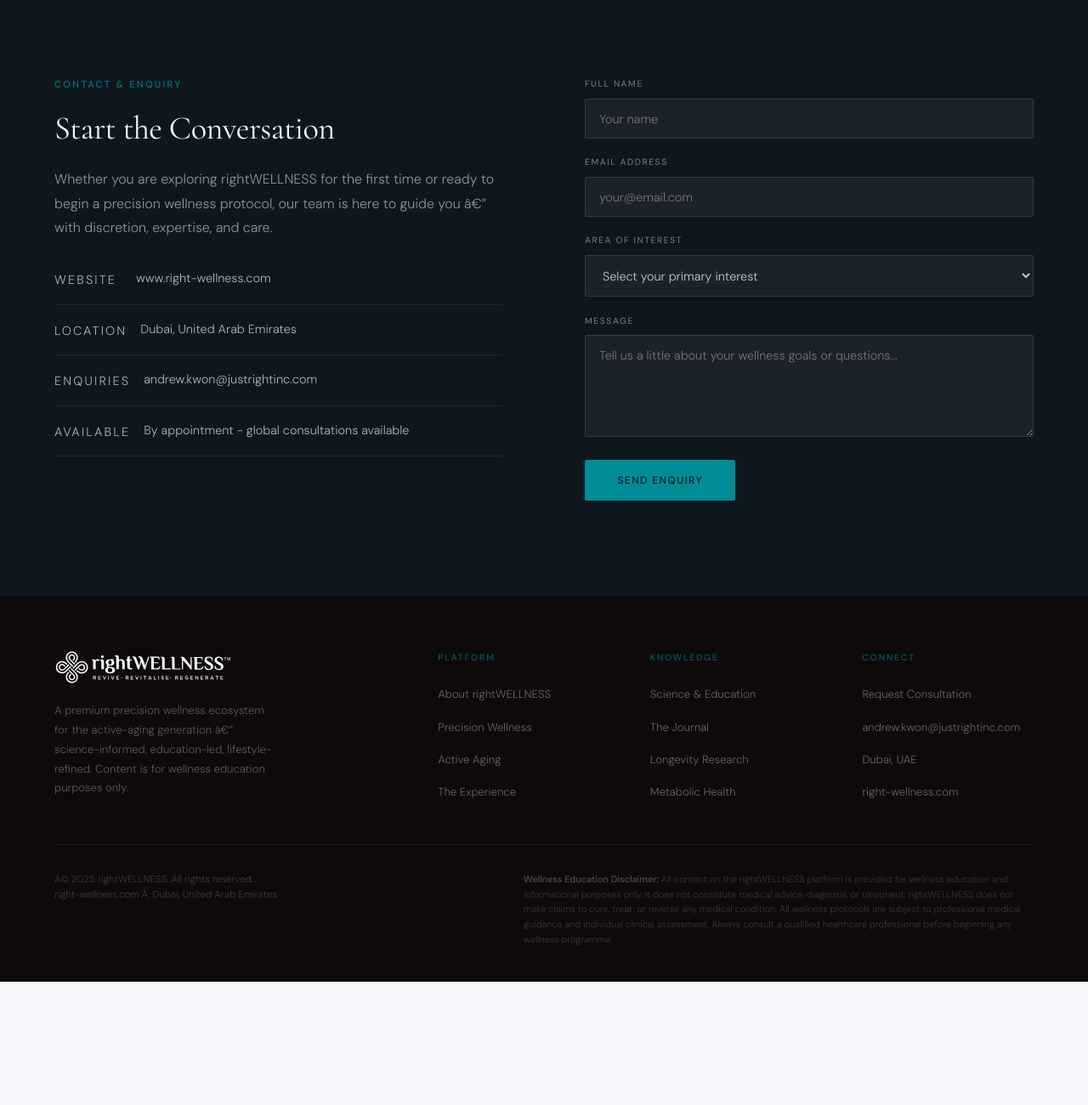
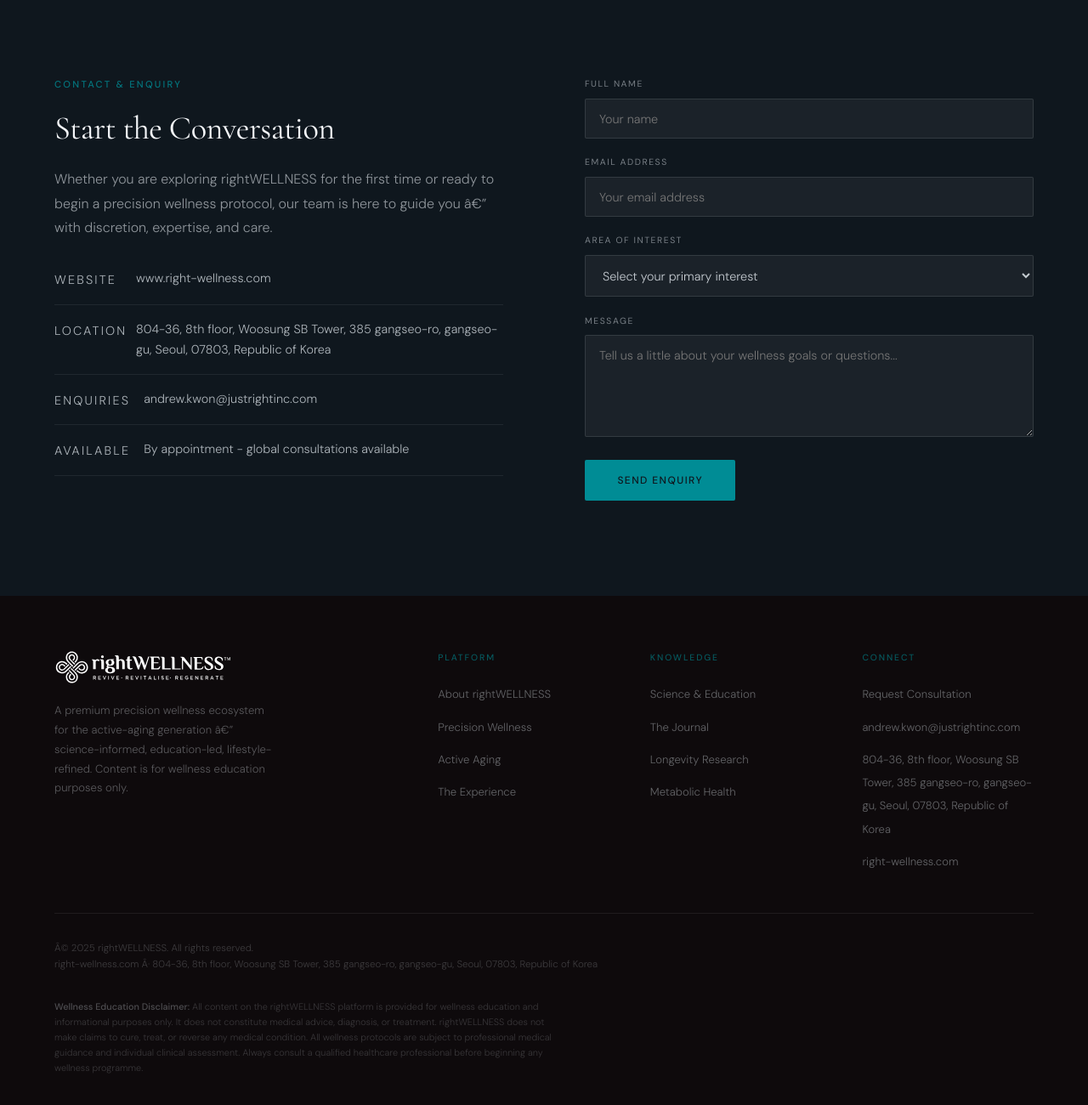
Before and after one commit to kishanjustright-afk/right-wellness, a plain HTML site: page index.html in a window 1280 px wide. Shown: the part 9247-10547 px from the top of the page at 85% size. Before the commit the page ends 10402 px from the top, so only its background shows below. Drawn offline with nearby package versions, Linux system fonts and the light colour scheme.

Commit message:
Replace placeholder email and Dubai location with Korea address

```diff
--- a/index.html
+++ b/index.html
@@ -2047,7 +2047,7 @@ Every journey is personal. Where professional assessment is required, it should
           </div>
           <div class="contact-detail">
             <span class="contact-detail-label">Location</span>
-            <span>Dubai, United Arab Emirates</span>
+            <span>804-36, 8th floor, Woosung SB Tower, 385 gangseo-ro, gangseo-gu, Seoul, 07803, Republic of Korea</span>
           </div>
           <div class="contact-detail">
             <span class="contact-detail-label">Enquiries</span>
@@ -2066,7 +2066,7 @@ Every journey is personal. Where professional assessment is required, it should
         </div>
         <div class="form-group">
           <label>Email Address</label>
-          <input type="email" placeholder="your@email.com">
+          <input type="email" placeholder="Your email address">
         </div>
         <div class="form-group">
           <label>Area of Interest</label>
@@ -2121,7 +2121,7 @@ Every journey is personal. Where professional assessment is required, it should
         <ul>
           <li><a href="#contact">Request Consultation</a></li>
           <li><a href="andrew.kwon@justrightinc.com">andrew.kwon@justrightinc.com</a></li>
-          <li><a href="#">Dubai, UAE</a></li>
+          <li><a href="#">804-36, 8th floor, Woosung SB Tower, 385 gangseo-ro, gangseo-gu, Seoul, 07803, Republic of Korea</a></li>
           <li><a href="#">right-wellness.com</a></li>
         </ul>
       </div>
@@ -2129,7 +2129,7 @@ Every journey is personal. Where professional assessment is required, it should
     <div class="footer-bottom">
       <div class="footer-copy">
         Â© 2025 rightWELLNESS. All rights reserved.<br>
-        right-wellness.com Â· Dubai, United Arab Emirates
+        right-wellness.com Â· 804-36, 8th floor, Woosung SB Tower, 385 gangseo-ro, gangseo-gu, Seoul, 07803, Republic of Korea
       </div>
       <div class="footer-disclaimer">
         <strong style="color:rgba(226,232,237,0.3);font-weight:500;">Wellness Education Disclaimer:</strong> All content on the rightWELLNESS platform is provided for wellness education and informational purposes only. It does not constitute medical advice, diagnosis, or treatment. rightWELLNESS does not make claims to cure, treat, or reverse any medical condition. All wellness protocols are subject to professional medical guidance and individual clinical assessment. Always consult a qualified healthcare professional before beginning any wellness programme.
```
